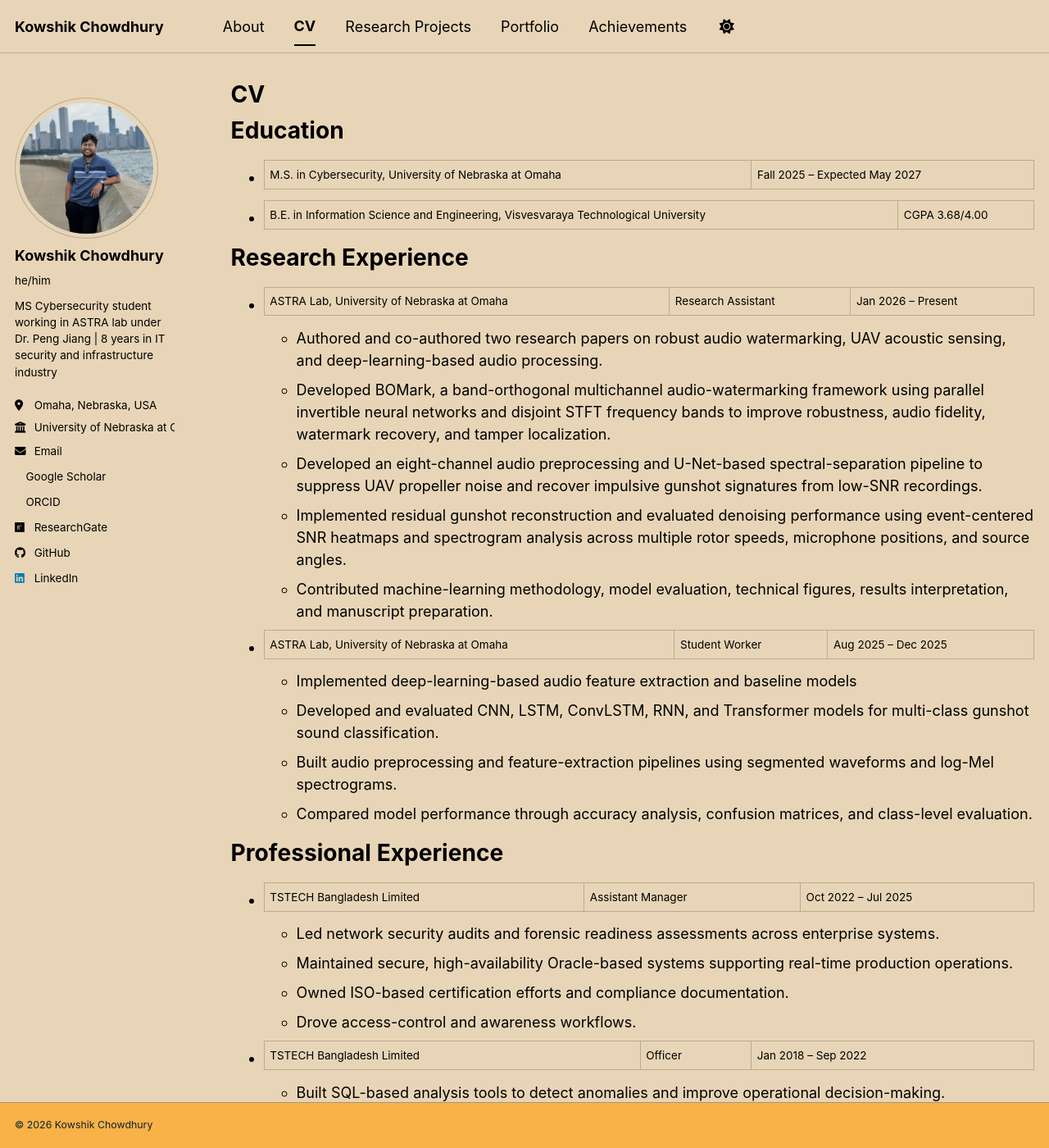
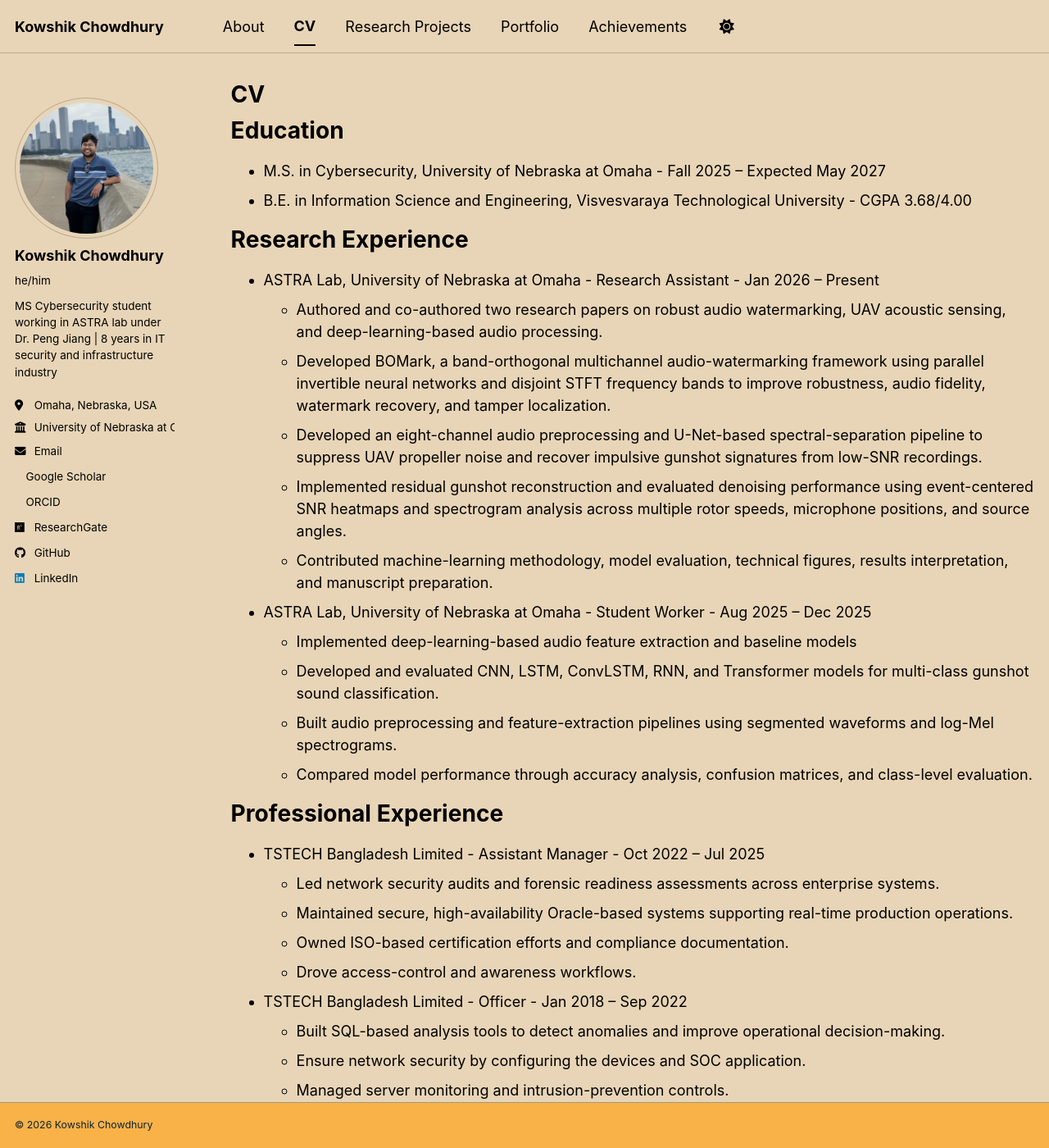
Before and after one commit to kowshik1993/kowshik1993.github.io, a Jekyll site: the page built from _pages/cv.md, in a window 1280 px wide and 1400 px high. Shown: the whole window at 82% size. Built offline with Jekyll 4.4.1, drawn with Linux system fonts in a browser that asks for light colours; a style sheet for code colours, icons or effects is not loaded; some of the changed text lies outside the part shown.

Commit message:
Update cv.md

```diff
--- a/_pages/cv.md
+++ b/_pages/cv.md
@@ -10,18 +10,18 @@ redirect_from:
 
 Education
 ======
-* M.S. in Cybersecurity, University of Nebraska at Omaha | Fall 2025 – Expected May 2027
-* B.E. in Information Science and Engineering, Visvesvaraya Technological University | CGPA 3.68/4.00
+* M.S. in Cybersecurity, University of Nebraska at Omaha - Fall 2025 – Expected May 2027
+* B.E. in Information Science and Engineering, Visvesvaraya Technological University - CGPA 3.68/4.00
 
 Research Experience
 ======
-* ASTRA Lab, University of Nebraska at Omaha | Research Assistant | Jan 2026 – Present
+* ASTRA Lab, University of Nebraska at Omaha - Research Assistant - Jan 2026 – Present
   * Authored and co-authored two research papers on robust audio watermarking, UAV acoustic sensing, and deep-learning-based audio processing.
   * Developed BOMark, a band-orthogonal multichannel audio-watermarking framework using parallel invertible neural networks and disjoint STFT frequency bands to improve       robustness, audio fidelity, watermark recovery, and tamper localization.
   * Developed an eight-channel audio preprocessing and U-Net-based spectral-separation pipeline to suppress UAV propeller noise and recover impulsive gunshot signatures from low-SNR recordings.
   * Implemented residual gunshot reconstruction and evaluated denoising performance using event-centered SNR heatmaps and spectrogram analysis across multiple rotor speeds, microphone positions, and source angles.
   * Contributed machine-learning methodology, model evaluation, technical figures, results interpretation, and manuscript preparation.
-* ASTRA Lab, University of Nebraska at Omaha | Student Worker | Aug 2025 – Dec 2025
+* ASTRA Lab, University of Nebraska at Omaha - Student Worker - Aug 2025 – Dec 2025
   * Implemented deep-learning-based audio feature extraction and baseline models
   * Developed and evaluated CNN, LSTM, ConvLSTM, RNN, and Transformer models for multi-class gunshot sound classification.
   * Built audio preprocessing and feature-extraction pipelines using segmented waveforms and log-Mel spectrograms.
@@ -29,17 +29,17 @@ Research Experience
 
 Professional Experience
 ======
-* TSTECH Bangladesh Limited | Assistant Manager | Oct 2022 – Jul 2025
+* TSTECH Bangladesh Limited - Assistant Manager - Oct 2022 – Jul 2025
   * Led network security audits and forensic readiness assessments across enterprise systems.
   * Maintained secure, high-availability Oracle-based systems supporting real-time production operations.
   * Owned ISO-based certification efforts and compliance documentation.
   * Drove access-control and awareness workflows.
-* TSTECH Bangladesh Limited | Officer | Jan 2018 – Sep 2022
+* TSTECH Bangladesh Limited - Officer - Jan 2018 – Sep 2022
   * Built SQL-based analysis tools to detect anomalies and improve operational decision-making.
   * Ensure network security by configuring the devices and SOC application.
   * Managed server monitoring and intrusion-prevention controls.
   * Implemented RBAC and backup/recovery procedures.
-* TSTECH Bangladesh Limited | Junior Officer | Jan 2017 – Dec 2017
+* TSTECH Bangladesh Limited - Junior Officer - Jan 2017 – Dec 2017
   * Created automation scripts for audit preparation and performance monitoring.
   * Monitor windows server and applications running on the server.
   * Configure and maintain network equipments.
```
